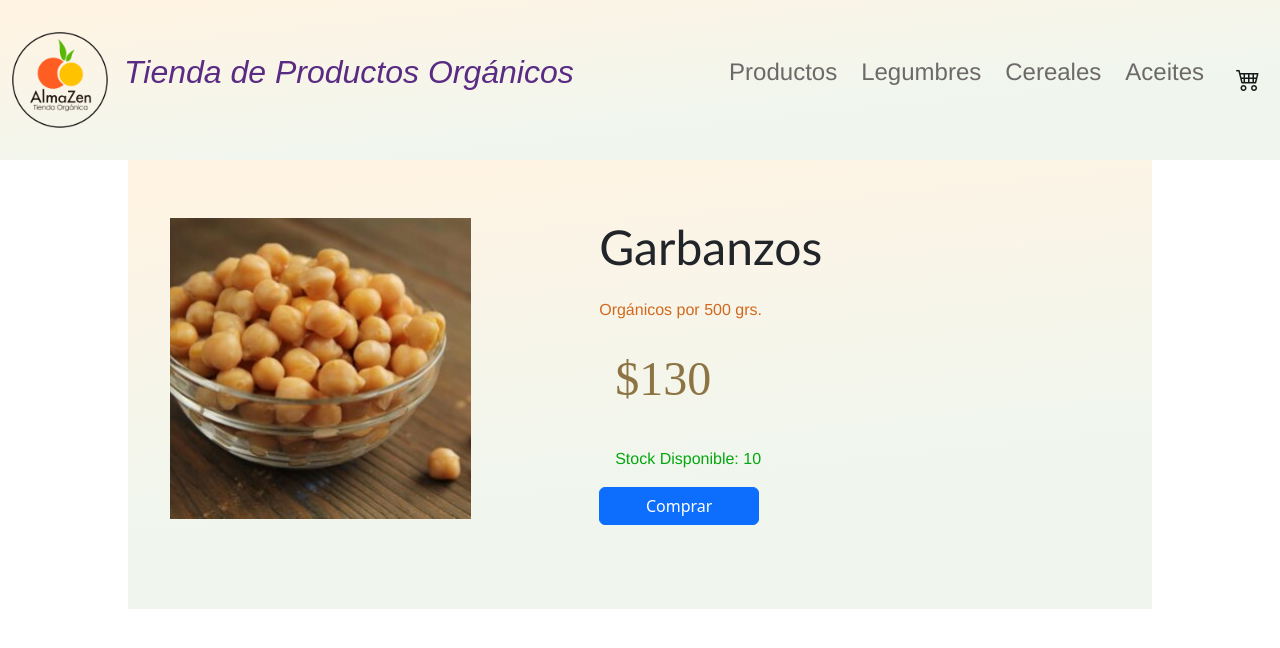
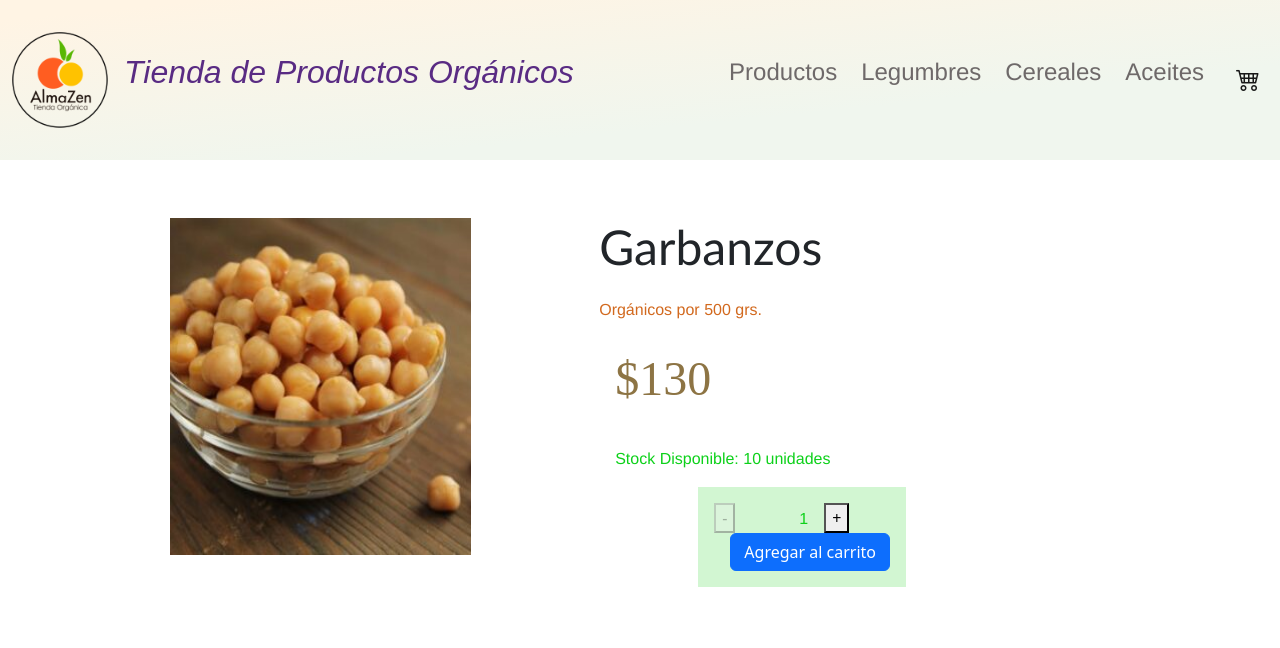
Before and after one commit to Gish024/my-ecommerce, a React (Create React App) app: page /detail/1 in a window 1280 px wide. Shown: the top 648 px of the page. Built offline with nearby package versions, Linux system fonts and the light colour scheme.

Commit message:
sincronizando-counter

```diff
--- a/src/App.css
+++ b/src/App.css
@@ -2,6 +2,7 @@
   display: grid;
   grid-template-columns: auto auto auto;
   padding: 10px;
+  background-color: aliceblue;
 }
 
 .Cards-Container {
--- a/src/App.js
+++ b/src/App.js
@@ -6,6 +6,7 @@ import React from 'react';
 import ItemDetailContainer from './components/ItemDetailContainer/ItemDetailContainer';
 import Cart from './components/Cart/Cart';
 import { BrowserRouter, Routes, Route } from 'react-router-dom';
+
 
 
   function App () {
--- a/src/components/Item/Item.css
+++ b/src/components/Item/Item.css
@@ -4,14 +4,15 @@
     padding: 10px;
     margin: 1rem;
     margin-bottom: 1rem;
-    width: 50%;
+    width: 30rem;
+    background-color: white;
 }
 
 .card {
     display: flex;
     flex-direction: column;
     justify-content: center;
-    background: rgb(224, 214, 214);
+    background: rgb(246, 246, 225);
     border-radius: 20px;
     width: 25rem;
     height: 38rem;
@@ -24,7 +25,7 @@
 .card h4 {
     text-align: center;
     font-size: 2em;
-    color: rgb(164, 95, 6);
+    color: rgb(132, 131, 127);
 
 }
 .card p {
@@ -35,6 +36,8 @@
 .card .btn-success {
     align-items: center;
     margin: 1em;
+    margin-left: 8em;
+
 }
 
 .card img {
--- a/src/components/Item/Item.js
+++ b/src/components/Item/Item.js
@@ -6,14 +6,19 @@ import { Link } from 'react-router-dom';
 const Item = ({ detalle }) => {
 
   return (
-    <Link to={`/detail/${detalle.id}`} className='container'>
-      <div className='card'>
-        <img src={detalle.images} alt={detalle.name} />
-        <h4>{detalle.name}</h4>
-        <p>$ {detalle.price}</p>
-        <button className="btn btn-success" type="button">Ver Mas Info</button>
-      </div>
-    </Link>
+    <div className='card'>
+      <img src={detalle.images} alt={detalle.name} />
+      <h4>{detalle.name}</h4>
+      <p>$ {detalle.price}</p>
+      <Link to={`/detail/${detalle.id}`}>
+        <button className="btn btn-success" type="button">
+          Mas Info
+        </button>
+      </Link>
+  </div>
+
+
+
 
   );
 };
--- /dev/null
+++ b/src/components/ItemCount/ItemCount.css
@@ -0,0 +1,10 @@
+.counter {
+    width: fit-content;
+    background-color: rgb(210, 246, 210);
+    margin: auto;
+    padding: 1rem;
+    text-align: justify;
+}
+.counter btn-primary {
+    margin: 5px;
+}
--- /dev/null
+++ b/src/components/ItemCount/ItemCount.js
@@ -0,0 +1,34 @@
+import React, { useEffect, useState } from "react";
+
+import "./ItemCount.css";
+
+const ItemCount = ({ initial, stock, onAdd }) => {
+  const [count, setCount] = useState(parseInt(initial));
+
+  const decrease = () => {
+    setCount(count - 1);
+  }
+
+  const increase = () => {
+    setCount(count + 1);
+  }
+
+  useEffect(() => {
+    setCount(parseInt(initial));
+  }, [initial])
+
+  return (
+    <div className='counter'>
+      <button disabled={count <= 1} onClick={decrease}>-</button>
+      <span>{count}</span>
+      <button disabled={count >= stock} onClick={increase}>+</button>
+      <div>
+        <button disabled={stock <= 0} onClick={() => onAdd(count)} className="btn btn-primary" type="button">
+          Agregar al carrito
+        </button>
+      </div>
+    </div>
+  );
+};
+
+export default ItemCount;
--- a/src/components/ItemDetailContainer/ItemDetail.css
+++ b/src/components/ItemDetailContainer/ItemDetail.css
@@ -1,7 +1,6 @@
 .container {
     width: 80%;
     margin: auto;
-    background-image: linear-gradient( 174.2deg,  rgba(255,244,228,1) 7.1%, rgba(240,246,238,1) 67.4% );
 }
 .detail {
     margin-top: 1rem;
@@ -46,11 +45,11 @@
 .content span {
     font-size: 1rem;
     font-family: 'Franklin Gothic Medium', 'Arial Narrow', Arial, sans-serif;
-    color: rgb(4, 167, 15);
+    color: rgb(13, 209, 26);
     padding: 1rem;
     margin-left: 3rem;
 }
 .btn-primary {
     width: 10rem;
-    margin-left: 3rem;
+    margin-left: 1rem;
 }
--- a/src/components/ItemDetailContainer/ItemDetail.js
+++ b/src/components/ItemDetailContainer/ItemDetail.js
@@ -1,9 +1,17 @@
-import React from 'react';
+import React, { useState } from "react";
+import './ItemDetail.css';
+import ItemCount from '../ItemCount/ItemCount';
+import { Link } from "react-router-dom";
 
 
-import './ItemDetail.css';
+const ItemDetail = ({ data }) => {
 
-const ItemDetail = ({ data }) => {
+  const [goToCard, setGoToCard] = useState(false);
+
+  const onAdd = (quantity) => {
+    setGoToCard(true);
+  }
+
   return (
     <div className='container'>
       <div className='detail'>
@@ -12,8 +20,12 @@ const ItemDetail = ({ data }) => {
           <h4>{data.name}</h4>
           <h6>{data.description}</h6>
           <p>${data.price}</p>
-          <span>Stock Disponible: {data.stock}</span>
-          <button className="btn btn-primary" type="button">Comprar</button>
+          <span>Stock Disponible: {data.stock} unidades</span>
+          {
+            goToCard
+            ? <Link to='/cart'>Finalizar Compra</Link>
+            : <ItemCount initial={1} stock={data.stock} onAdd={onAdd} />
+          }
         </div>
       </div>
     </div>
--- a/src/components/ItemDetailContainer/ItemDetailContainer.js
+++ b/src/components/ItemDetailContainer/ItemDetailContainer.js
@@ -1,5 +1,4 @@
 import React, { useEffect, useState } from 'react';
-
 import ItemDetail from './ItemDetail';
 import { useParams } from 'react-router-dom';
 
```
Also changed, not shown: src/components/ItemListContainer/ItemCount.css (deleted, +0 -20 lines), src/components/ItemListContainer/ItemCount.js (deleted, +0 -26 lines).
